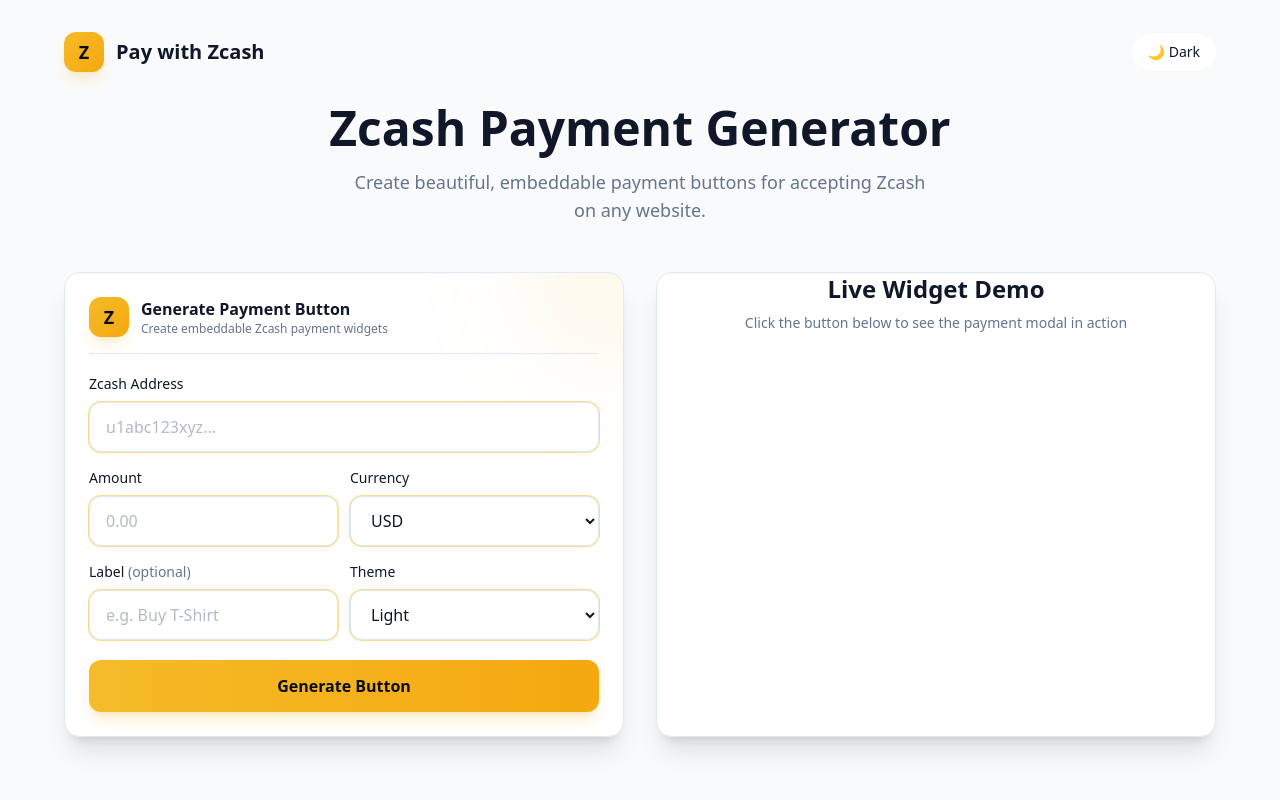
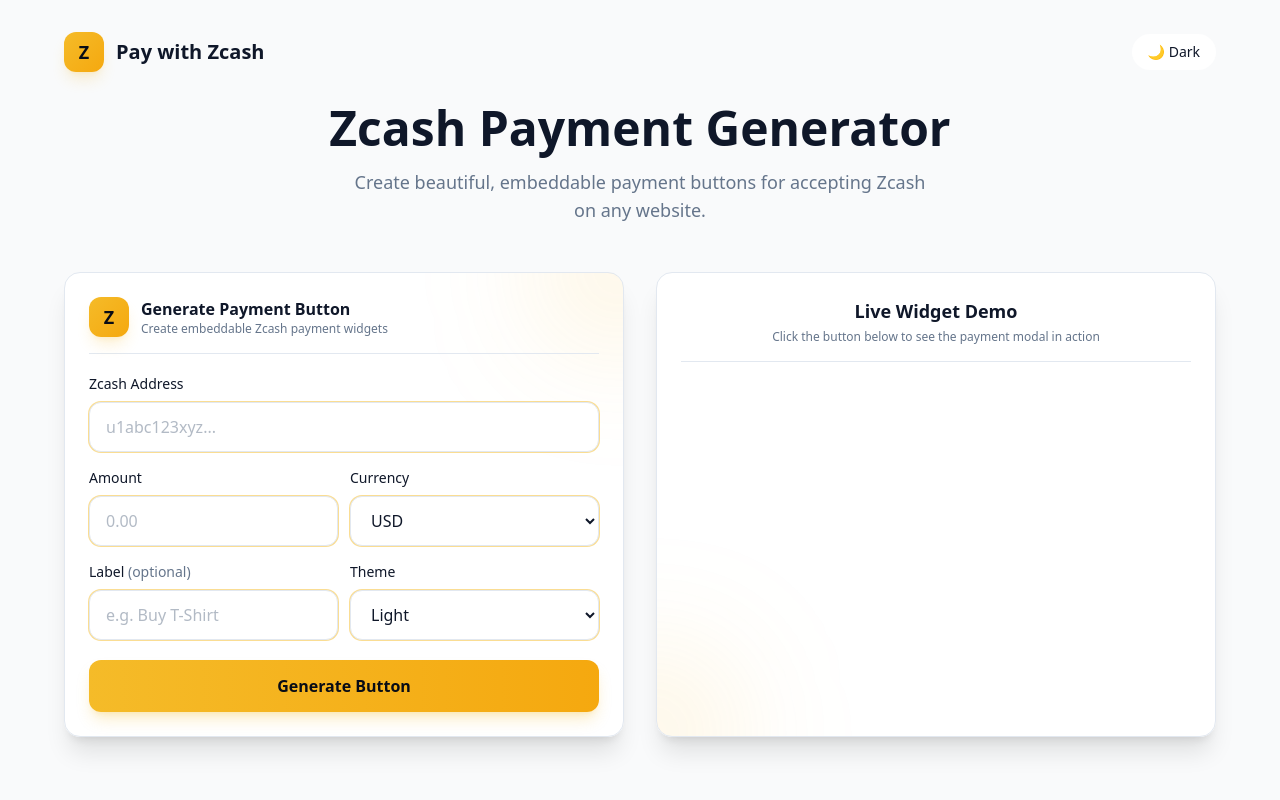
Before and after one commit to amochuko/zypherpunk-hack, a React (Vite) app in the folder apps/pay-with-zcash/pwz-client/: page / in a window 1280 px wide. Shown: the top 800 px of the page. Built offline with nearby package versions, Linux system fonts and the light colour scheme; no server answers; the HTML template or start-up script is replaced by a standard one.

Commit message:
move widget preview

```diff
--- a/apps/pay-with-zcash/pwz-client/src/pages/Index.tsx
+++ b/apps/pay-with-zcash/pwz-client/src/pages/Index.tsx
@@ -1,10 +1,9 @@
 import ButtonPreview from "@/components/ButtonPreview";
 import CodeSnippet from "@/components/CodeSnippet";
 import GeneratorForm from "@/components/GeneratorForm";
-import { WidgetLivePreview } from "@/components/WidgetLivePreview";
 import { useState } from "react";
 
-interface GeneratedConfig {
+export interface GeneratedConfig {
   address: string;
   amount: number;
   label: string;
@@ -83,39 +82,8 @@ const Index = () => {
           {/* Generator Section */}
           <div className="grid lg:grid-cols-2 gap-8 mb-16">
             <GeneratorForm onGenerated={handleGenerated} />
-            {/* <ButtonPreview config={generatedConfig} /> */}
-
             {/* Widget Demo Section */}
-            <div className="relative overflow-hidden rounded-2xl bg-gradient-to-br from-widget-light-surface to-white dark:from-widget-dark-surface dark:to-widget-dark-bg border border-widget-light-border dark:border-widget-dark-border shadow-xl">
-
-            <div className="text-center mb-8 space-y-12">
-              <div>
-                <h3
-                  className={`text-2xl font-semibold mb-2 ${theme === "dark" ? "text-widget-dark-text" : "text-widget-light-text"}`}
-                >
-                  Live Widget Demo
-                </h3>
-                <p
-                  className={`text-sm ${theme === "dark" ? "text-widget-dark-muted" : "text-widget-light-muted"}`}
-                >
-                  Click the button below to see the payment modal in action
-                </p>
-              </div>
-              <div className={`flex justify-center mb-16`}>
-                <WidgetLivePreview
-                  config={{
-                    address: generatedConfig.address,
-                    amount: Number(generatedConfig.amount),
-                    label: generatedConfig.label,
-                    apiBase: generatedConfig.apiBase,
-                    theme: generatedConfig.theme,
-                    target: generatedConfig.target,
-                    disabled: generatedConfig.disabled,
-                  }}
-                />
-              </div>
-            </div>
-            </div>
+            <ButtonPreview config={generatedConfig} />
           </div>
 
           {/* Code Snippet Section */}
```
